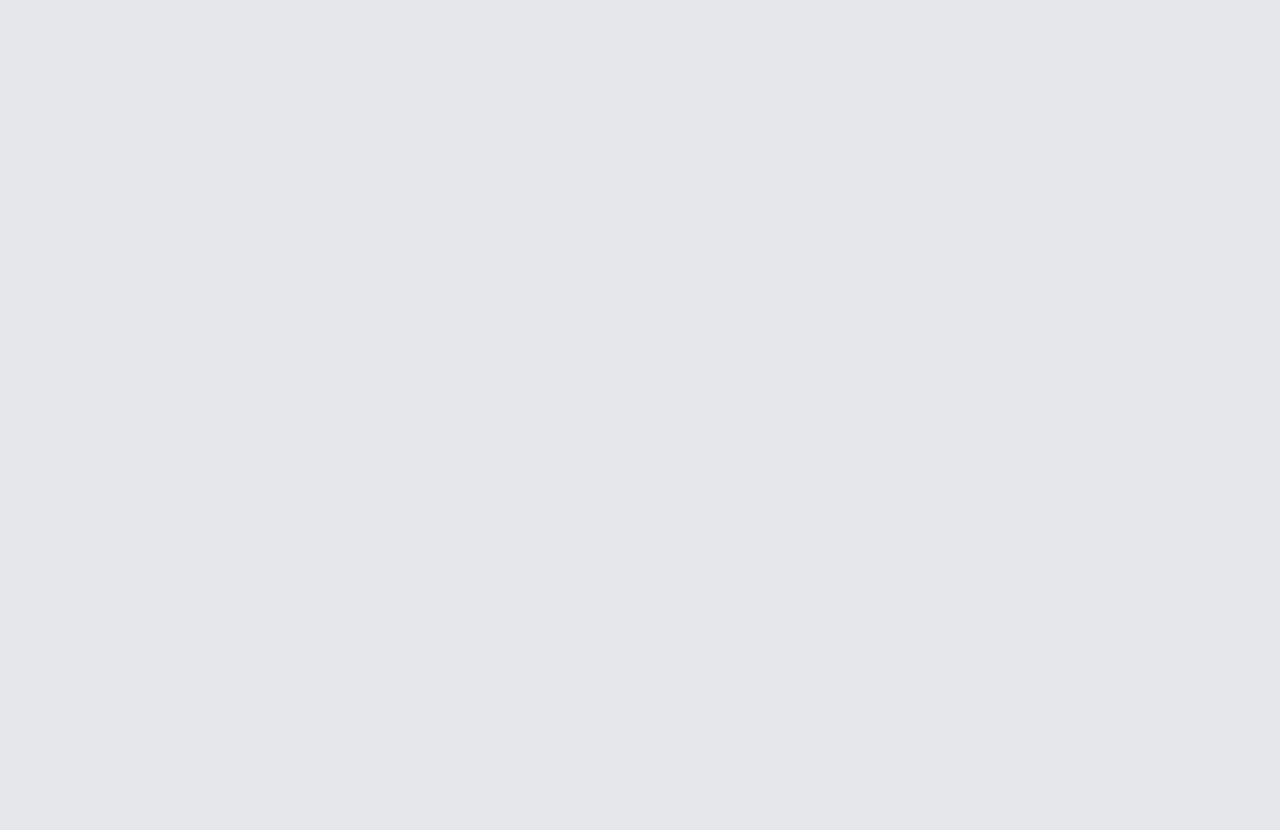
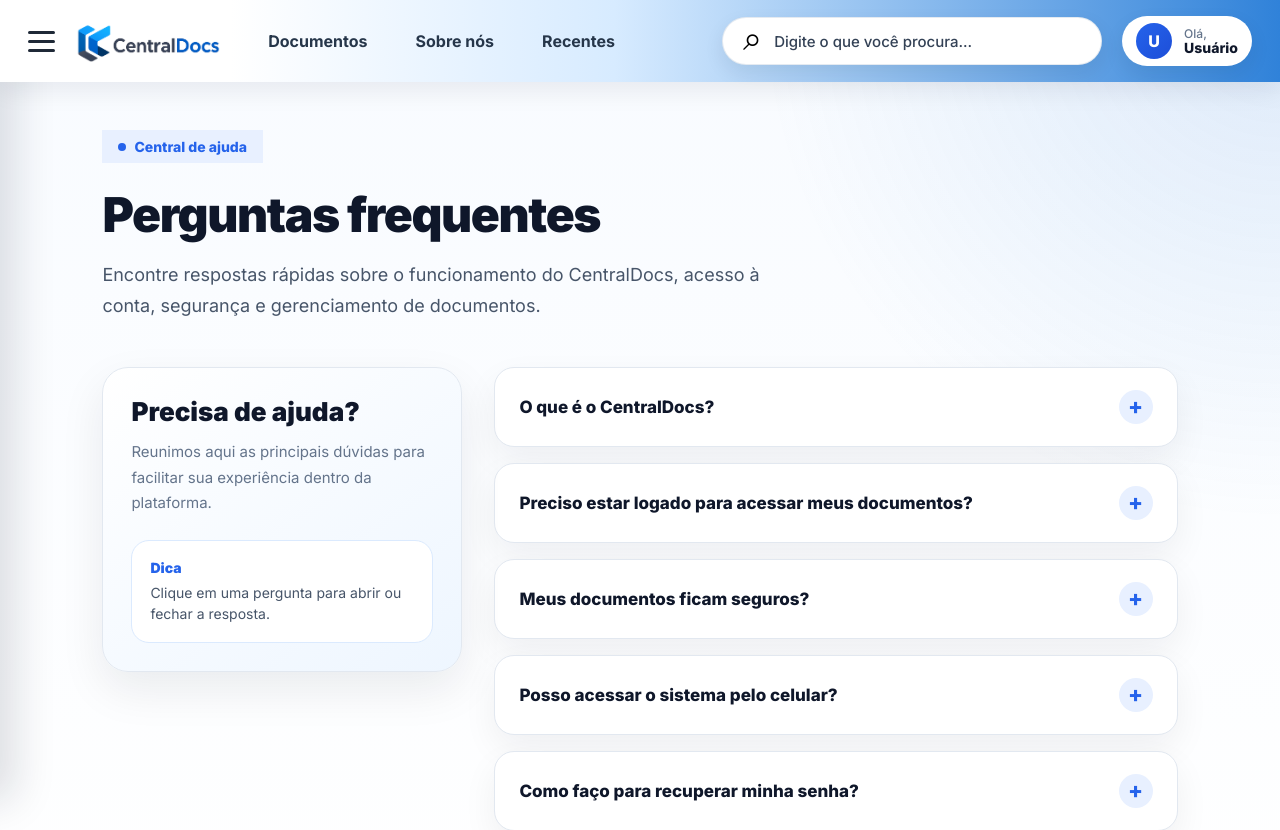
Before and after one commit to Arturqueiiroz/Front-end-React-CentralDocsWeb, a React (Vite) app in the folder CentralDocsWeb/: page /perguntas-frequentes in a window 1280 px wide. Before the commit this address had no page. Shown: the top 830 px of the page. Before the commit the page ends 800 px from the top, so only its background shows below. Built offline with nearby package versions, Linux system fonts and the light colour scheme; sample sign-in values are in the browser's storage.

Commit message:
Criando a tela de perguntas frequentes, criando as rotas do app e ajustando o hero e header.

```diff
--- a/CentralDocsWeb/src/App.tsx
+++ b/CentralDocsWeb/src/App.tsx
@@ -1,4 +1,4 @@
-import { BrowserRouter, Routes, Route } from "react-router-dom";
+import { BrowserRouter, Routes, Route, Navigate } from "react-router-dom";
 import Header from "./components/Header/Header";
 import Footer from "./components/Footer/Footer";
 import Hero from "./components/Hero/Hero";
@@ -13,6 +13,7 @@ import "./App.css";
 import Institucional from "./pages/Institucional/Institucional";
 import Perfil from "./pages/Perfil/Perfil";
 import Acessibilidade from "./pages/Acessibilidade/Acessibilidade";
+import PerguntasFrequentes from "./pages/PerguntasFrequentes/PerguntasFrequentes";
 
 function Home() {
   return (
@@ -26,18 +27,46 @@ function Home() {
   );
 }
 
+function RotaPrivada({ children }: { children: React.ReactNode }) {
+  const token = localStorage.getItem("token");
+
+  if (!token) {
+    return <Navigate to="/" replace />;
+  }
+  return children;
+}
+
 function App() {
   return (
     <BrowserRouter>
       <Routes>
+        {/* Rotas públicas */}
         <Route path="/" element={<Home />} />
         <Route path="/login" element={<Login />} />
         <Route path="/cadastro" element={<Cadastro />} />
         <Route path="/esqueceu-senha" element={<EsqueceuSenha />} />
-        <Route path="/documentos" element={<Documentos />} />
-        <Route path="/institucional" element={<Institucional />} />
-        <Route path="/perfil" element={<Perfil />} />
-        <Route path="/Acessibilidade" element={<Acessibilidade />} />
+
+        {/* Rotas privadas */}
+        <Route path="/documentos" element={ <RotaPrivada> <Documentos /> </RotaPrivada>
+        }
+        />
+
+        <Route
+          path="/institucional" element={ <RotaPrivada> <Institucional /> </RotaPrivada>
+          }
+        />
+
+        <Route path="/perfil" element={ <RotaPrivada> <Perfil /> </RotaPrivada>
+          }
+        />
+
+        <Route path="/acessibilidade" element={ <RotaPrivada> <Acessibilidade /> </RotaPrivada>
+          }
+        />
+        <Route path="/perguntas-frequentes" element={ <RotaPrivada> <PerguntasFrequentes /> </RotaPrivada>
+          }
+        />
+        <Route path="*" element={<Navigate to="/" replace />} />
       </Routes>
     </BrowserRouter>
   );
--- a/CentralDocsWeb/src/components/Header/Header.css
+++ b/CentralDocsWeb/src/components/Header/Header.css
@@ -1,16 +1,25 @@
 .header {
   width: 100%;
-  background: linear-gradient(90deg, #ffffff 0%, #d7ebff 52%, #2f86df 100%);
-  position: sticky;
+  height: 82px;
+  position: fixed;
   top: 0;
-  z-index: 100;
+  left: 0;
+  right: 0;
+  z-index: 1000;
+background: linear-gradient(
+  90deg,
+  #ffffff 0%,
+  #ffffff 18%,
+  #d7ebff 48%,
+  #3082d9 100%
+);
   box-shadow: 0 8px 24px rgba(15, 23, 42, 0.08);
 }
 
 .container-header {
   width: 100%;
-  height: 82px;
-  padding: 0 24px 0 8px;
+  height: 100%;
+  padding: 0 28px;
 
   display: flex;
   align-items: center;
@@ -19,7 +28,7 @@
 .header-left {
   display: flex;
   align-items: center;
-  gap: 12px;
+  gap: 14px;
 }
 
 .menu-btn {
@@ -46,6 +55,7 @@
 .header-brand {
   display: flex;
   align-items: center;
+  text-decoration: none;
 }
 
 .logo-img {
@@ -56,24 +66,25 @@
 }
 
 .header-nav {
-  margin-left: 42px;
+  margin-left: 48px;
 }
 
 .nav-lista {
   display: flex;
   align-items: center;
   list-style: none;
-  gap: 52px;
+  gap: 48px;
   margin: 0;
   padding: 0;
 }
 
-.nav-lista li a  {
+.nav-lista li a {
   text-decoration: none;
   color: #26364a;
   font-size: 16px;
-  font-weight: 600;
+  font-weight: 700;
   transition: 0.25s ease;
+  white-space: nowrap;
 }
 
 .nav-lista li a:hover {
@@ -86,47 +97,80 @@
   align-items: center;
   gap: 20px;
 }
-.pesquisa-fake {
-  width: 360px;
-  height: 46px;
-  background: #ffffff;
-  color: #111827;
-  border-radius: 999px;
-  padding: 0 22px;
+
+/* PESQUISA */
+
+.pesquisa-box {
+  width: 380px;
+  height: 48px;
+  padding: 0 20px;
 
   display: flex;
   align-items: center;
-  justify-content: center;
   gap: 12px;
 
-  font-size: 15px;
-  font-weight: 500;
-  cursor: pointer;
+  background: #ffffff;
+  border: 1px solid rgba(226, 232, 240, 0.9);
+  border-radius: 999px;
 
   box-shadow: 0 8px 20px rgba(15, 23, 42, 0.08);
   transition: 0.25s ease;
 }
 
-.pesquisa-fake:hover {
-  transform: translateY(-1px);
-  box-shadow: 0 12px 24px rgba(15, 23, 42, 0.14);
-
+.pesquisa-box:focus-within {
+  border-color: #2563eb;
+  box-shadow:
+    0 0 0 4px rgba(37, 99, 235, 0.14),
+    0 12px 26px rgba(15, 23, 42, 0.12);
 }
 
 .search-icon {
   font-size: 34px;
   line-height: 1;
-  color: #000;
+  color: #000000;
+  flex-shrink: 0;
+
+  position: relative;
+  top: -3px;
 }
 
-.btn-login {
+.pesquisa-box input {
+  width: 100%;
+  border: none;
+  outline: none;
+  background: transparent;
+
+  color: #0f172a;
+  font-size: 15px;
+  font-weight: 500;
+}
+
+.pesquisa-box input::placeholder {
+  color: #334155;
+}
+
+
+.btn-login-header {
+  min-width: 150px;
+  height: 50px;
+
   text-decoration: none;
   display: inline-flex;
   align-items: center;
   justify-content: center;
+
+  border-radius: 14px;
+  background: #2563eb;
+  color: #ffffff;
+
+  font-size: 16px;
+  font-weight: 800;
+
+  box-shadow: 0 12px 26px rgba(37, 99, 235, 0.28);
+  transition: 0.25s ease;
 }
 
-.btn-login:hover {
+.btn-login-header:hover {
   background: #0057d8;
   transform: translateY(-2px);
   box-shadow: 0 12px 26px rgba(6, 103, 238, 0.36);
@@ -175,7 +219,7 @@
 }
 
 .perfil-info strong {
-  max-width: 110px;
+  max-width: 120px;
 
   color: #0f172a;
   font-size: 14px;
@@ -186,13 +230,15 @@
   text-overflow: ellipsis;
 }
 
-.btn-sair:hover {
-  background: #fecaca;
-}
+/* RESPONSIVO */
 
-@media (max-width: 768px) {
-  .perfil-info {
-    display: none;
+@media (max-width: 1180px) {
+  .nav-lista {
+    gap: 32px;
+  }
+
+  .pesquisa-box {
+    width: 320px;
   }
 }
 
@@ -201,26 +247,35 @@
     display: none;
   }
 
-  .pesquisa-fake {
-    width: 280px;
+  .pesquisa-box {
+    width: 300px;
   }
 }
 
 @media (max-width: 768px) {
+  .header {
+    height: 72px;
+  }
+
   .container-header {
-    height: 72px;
-    padding: 0 14px 0 8px;
+    padding: 0 14px;
   }
 
   .logo-img {
     height: 46px;
   }
 
-  .pesquisa-fake {
+  .pesquisa-box {
     display: none;
   }
 
-  .btn-login {
-    padding: 10px 20px;
+  .perfil-info {
+    display: none;
+  }
+
+  .btn-login-header {
+    min-width: auto;
+    height: 44px;
+    padding: 0 22px;
   }
 }
--- a/CentralDocsWeb/src/components/Header/Header.tsx
+++ b/CentralDocsWeb/src/components/Header/Header.tsx
@@ -1,12 +1,12 @@
 import "./Header.css";
 import { useState } from "react";
-import { Link, useNavigate } from "react-router-dom";
+import { Link } from "react-router-dom";
 import logo from "../../assets/img/LogoCentralDocsNova.png";
 import MenuLateral from "../MenuLateral/MenuLateral";
 
 function Header() {
   const [menuAberto, setMenuAberto] = useState(false);
-  const navigate = useNavigate();
+  const [pesquisa, setPesquisa] = useState("");
 
   const token = localStorage.getItem("token");
   const usuarioSalvo = localStorage.getItem("usuario");
@@ -20,10 +20,14 @@ function Header() {
     setMenuAberto(false);
   }
 
-  function sairConta() {
-    localStorage.removeItem("token");
-    localStorage.removeItem("usuario");
-    navigate("/login");
+  function handlePesquisar(e: React.FormEvent) {
+    e.preventDefault();
+
+    if (!pesquisa.trim()) {
+      return;
+    }
+
+    console.log("Pesquisando por:", pesquisa);
   }
 
   return (
@@ -43,9 +47,9 @@ function Header() {
               <span></span>
             </button>
 
-            <div className="header-brand">
+            <Link to="/" className="header-brand">
               <img src={logo} alt="CentralDocs Logo" className="logo-img" />
-            </div>
+            </Link>
           </div>
 
           <nav className="header-nav">
@@ -59,19 +63,25 @@ function Header() {
               </li>
 
               <li>
-                <a href="#">Recentes</a>
+                <Link to="/recentes">Recentes</Link>
               </li>
             </ul>
           </nav>
 
           <div className="header-acoes">
-            <div className="pesquisa-fake">
+            <form className="pesquisa-box" onSubmit={handlePesquisar}>
               <span className="search-icon">⌕</span>
-              <span>Digite o que você procura...</span>
-            </div>
+
+              <input
+                type="text"
+                placeholder="Digite o que você procura..."
+                value={pesquisa}
+                onChange={(e) => setPesquisa(e.target.value)}
+              />
+            </form>
 
             {!token ? (
-              <Link to="/login" className="btn-login">
+              <Link to="/login" className="btn-login-header">
                 Login
               </Link>
             ) : (
--- a/CentralDocsWeb/src/components/Hero/Hero.css
+++ b/CentralDocsWeb/src/components/Hero/Hero.css
@@ -2,6 +2,7 @@
   width: 100%;
   background-color: #ffffff;
   padding: 90px 0;
+  margin-top: 20px;
 }
 
 .container-hero {
@@ -70,7 +71,6 @@
   font-size: 16px;
   font-weight: 600;
   cursor: pointer;
-
   box-shadow: 0 10px 24px rgba(66, 133, 244, 0.25);
 }
 
--- a/CentralDocsWeb/src/components/MenuLateral/MenuLateral.tsx
+++ b/CentralDocsWeb/src/components/MenuLateral/MenuLateral.tsx
@@ -112,6 +112,16 @@ function MenuLateral({ aberto, fecharMenu }: MenuLateralProps) {
               <span className="menu-icon">⇄</span>
               Compartilhado
             </Link>
+            <Link
+                to="/perguntas-frequentes"
+                className={`menu-item ${
+                  itemAtivo("/perguntas-frequentes") ? "ativo" : ""
+                }`}
+                onClick={fecharMenu}
+              >
+                <span className="menu-icon">?</span>
+                Perguntas frequentes
+            </Link>
           </nav>
         </div>
 
--- a/CentralDocsWeb/src/components/PageHeader/PageHeader.css
+++ b/CentralDocsWeb/src/components/PageHeader/PageHeader.css
@@ -7,7 +7,7 @@
     radial-gradient(circle at top right, rgba(59, 130, 246, 0.18), transparent 34%),
     linear-gradient(135deg, #ffffff 0%, #f8fbff 48%, #eef6ff 100%);
   box-shadow: 0 18px 45px rgba(15, 23, 42, 0.06);
-
+  margin-top: 70px;
   display: flex;
   align-items: center;
   justify-content: space-between;
--- /dev/null
+++ b/CentralDocsWeb/src/pages/PerguntasFrequentes/PerguntasFrequentes.css
@@ -0,0 +1,211 @@
+.faq-page {
+  min-height: 100vh;
+  padding: 130px 8% 80px;
+  background: radial-gradient(circle at top right, rgba(48, 130, 217, 0.14), transparent 32%), linear-gradient(180deg, #f8fbff 0%, #ffffff 100%);
+}
+
+.faq-hero {
+  max-width: 780px;
+  margin-bottom: 46px;
+}
+
+.faq-tag {
+  display: inline-flex;
+  align-items: center;
+  gap: 8px;
+  padding: 8px 16px;
+  background: #e8f0ff;
+  color: #2563eb;
+  font-size: 14px;
+  font-weight: 800;
+}
+
+.faq-tag::before {
+  content: "";
+  width: 8px;
+  height: 8px;
+  border-radius: 50%;
+  background: #2563eb;
+}
+
+.faq-hero h1 {
+  margin: 22px 0 16px;
+  color: #0f172a;
+  font-size: 48px;
+  font-weight: 900;
+  letter-spacing: -1.4px;
+}
+
+.faq-hero p {
+  max-width: 680px;
+  margin: 0;
+  color: #475569;
+  font-size: 18px;
+  line-height: 1.7;
+}
+
+.faq-container {
+  display: grid;
+  grid-template-columns: 360px 1fr;
+  gap: 32px;
+  align-items: flex-start;
+}
+
+.faq-info-card {
+  position: sticky;
+  top: 112px;
+  padding: 28px;
+  border-radius: 26px;
+  background: linear-gradient(145deg, #ffffff 0%, #eef6ff 100%);
+  border: 1px solid #e2e8f0;
+  box-shadow: 0 18px 45px rgba(15, 23, 42, 0.08);
+}
+
+.faq-info-card h2 {
+  margin: 0 0 12px;
+  color: #0f172a;
+  font-size: 26px;
+  font-weight: 900;
+}
+
+.faq-info-card p {
+  margin: 0;
+  color: #64748b;
+  font-size: 15px;
+  line-height: 1.7;
+}
+
+.faq-info-box {
+  margin-top: 24px;
+  padding: 18px;
+  display: flex;
+  flex-direction: column;
+  gap: 6px;
+  border-radius: 18px;
+  background: #ffffff;
+  border: 1px solid #dbeafe;
+}
+
+.faq-info-box strong {
+  color: #2563eb;
+  font-size: 14px;
+  font-weight: 900;
+}
+
+.faq-info-box span {
+  color: #475569;
+  font-size: 14px;
+  line-height: 1.5;
+}
+
+.faq-lista {
+  display: flex;
+  flex-direction: column;
+  gap: 16px;
+}
+
+.faq-item {
+  overflow: hidden;
+  border-radius: 20px;
+  background: #ffffff;
+  border: 1px solid #e2e8f0;
+  box-shadow: 0 14px 35px rgba(15, 23, 42, 0.06);
+  transition: 0.25s ease;
+}
+
+.faq-item:hover {
+  transform: translateY(-2px);
+  box-shadow: 0 18px 45px rgba(15, 23, 42, 0.1);
+}
+
+.faq-item-aberto {
+  border-color: #bfdbfe;
+  box-shadow: 0 18px 45px rgba(37, 99, 235, 0.12);
+}
+
+.faq-pergunta {
+  width: 100%;
+  padding: 22px 24px;
+  border: none;
+  background: transparent;
+  display: flex;
+  align-items: center;
+  justify-content: space-between;
+  gap: 18px;
+  cursor: pointer;
+  text-align: left;
+}
+
+.faq-pergunta span {
+  color: #0f172a;
+  font-size: 17px;
+  font-weight: 800;
+}
+
+.faq-pergunta strong {
+  width: 34px;
+  height: 34px;
+  display: inline-flex;
+  align-items: center;
+  justify-content: center;
+  border-radius: 50%;
+  background: #e8f0ff;
+  color: #2563eb;
+  font-size: 22px;
+  font-weight: 800;
+  line-height: 1;
+  padding-bottom: 2px;
+  flex-shrink: 0;
+}
+
+.faq-resposta {
+  margin: 0;
+  padding: 0 24px 24px;
+  color: #475569;
+  font-size: 15px;
+  line-height: 1.7;
+}
+
+@media (max-width: 980px) {
+  .faq-page {
+    padding: 110px 6% 70px;
+  }
+
+  .faq-container {
+    grid-template-columns: 1fr;
+  }
+
+  .faq-info-card {
+    position: static;
+  }
+
+  .faq-hero h1 {
+    font-size: 38px;
+  }
+}
+
+@media (max-width: 560px) {
+  .faq-page {
+    padding: 100px 20px 60px;
+  }
+
+  .faq-hero h1 {
+    font-size: 32px;
+  }
+
+  .faq-hero p {
+    font-size: 16px;
+  }
+
+  .faq-pergunta {
+    padding: 20px;
+  }
+
+  .faq-pergunta span {
+    font-size: 15px;
+  }
+
+  .faq-resposta {
+    padding: 0 20px 22px;
+  }
+}
--- /dev/null
+++ b/CentralDocsWeb/src/pages/PerguntasFrequentes/PerguntasFrequentes.tsx
@@ -0,0 +1,116 @@
+import { useState } from "react";
+import Header from "../../components/Header/Header";
+import "./PerguntasFrequentes.css";
+
+type Pergunta = {
+  pergunta: string;
+  resposta: string;
+};
+
+function PerguntasFrequentes() {
+  const [perguntaAberta, setPerguntaAberta] = useState<number | null>(null);
+
+  const perguntas: Pergunta[] = [
+    {
+      pergunta: "O que é o CentralDocs?",
+      resposta:
+        "O CentralDocs é uma plataforma criada para organizar, armazenar e facilitar o acesso a documentos importantes de forma segura e prática.",
+    },
+    {
+      pergunta: "Preciso estar logado para acessar meus documentos?",
+      resposta:
+        "Sim. Para proteger suas informações, apenas usuários cadastrados e logados conseguem acessar páginas como documentos, perfil e configurações.",
+    },
+    {
+      pergunta: "Meus documentos ficam seguros?",
+      resposta:
+        "Sim. A proposta do sistema é oferecer mais segurança no armazenamento e gerenciamento de documentos, evitando perda de informações e acessos indevidos.",
+    },
+    {
+      pergunta: "Posso acessar o sistema pelo celular?",
+      resposta:
+        "Sim. A interface foi pensada para funcionar em diferentes tamanhos de tela, incluindo computadores, tablets e celulares.",
+    },
+    {
+      pergunta: "Como faço para recuperar minha senha?",
+      resposta:
+        "Na tela de login, clique em 'Esqueci minha senha'. Depois, siga as instruções para iniciar o processo de recuperação.",
+    },
+    {
+      pergunta: "Quem pode usar o CentralDocs?",
+      resposta:
+        "O sistema pode ser utilizado por usuários que precisam gerenciar documentos institucionais, pessoais ou corporativos em um ambiente centralizado.",
+    },
+  ];
+
+  function alternarPergunta(index: number) {
+    if (perguntaAberta === index) {
+      setPerguntaAberta(null);
+    } else {
+      setPerguntaAberta(index);
+    }
+  }
+
+  return (
+    <>
+      <Header />
+
+      <main className="faq-page">
+        <section className="faq-hero">
+          <span className="faq-tag">Central de ajuda</span>
+
+          <h1>Perguntas frequentes</h1>
+
+          <p>
+            Encontre respostas rápidas sobre o funcionamento do CentralDocs,
+            acesso à conta, segurança e gerenciamento de documentos.
+          </p>
+        </section>
+
+        <section className="faq-container">
+          <div className="faq-info-card">
+            <h2>Precisa de ajuda?</h2>
+
+            <p>
+              Reunimos aqui as principais dúvidas para facilitar sua experiência
+              dentro da plataforma.
+            </p>
+
+            <div className="faq-info-box">
+              <strong>Dica</strong>
+              <span>
+                Clique em uma pergunta para abrir ou fechar a resposta.
+              </span>
+            </div>
+          </div>
+
+          <div className="faq-lista">
+            {perguntas.map((item, index) => (
+              <div
+                key={index}
+                className={`faq-item ${
+                  perguntaAberta === index ? "faq-item-aberto" : ""
+                }`}
+              >
+                <button
+                  type="button"
+                  className="faq-pergunta"
+                  onClick={() => alternarPergunta(index)}
+                >
+                  <span>{item.pergunta}</span>
+                  <strong>{perguntaAberta === index ? "−" : "+"}</strong>
+                </button>
+
+                {perguntaAberta === index && (
+                  <p className="faq-resposta">{item.resposta}</p>
+                )}
+              </div>
+            ))}
+          </div>
+        </section>
+      </main>
+    </>
+  );
+}
+
+export default PerguntasFrequentes;
```
Also changed, not shown: CentralDocsWeb/src/pages/Acessibilidade/Acessibilidade.css (+1 -109 lines), CentralDocsWeb/src/App.css (line endings or trailing spaces), CentralDocsWeb/src/index.css (line endings or trailing spaces).
